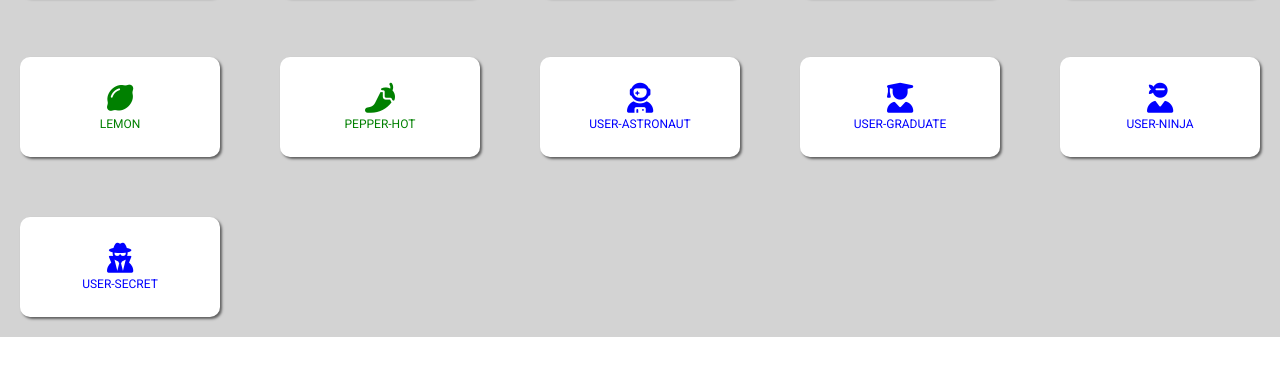
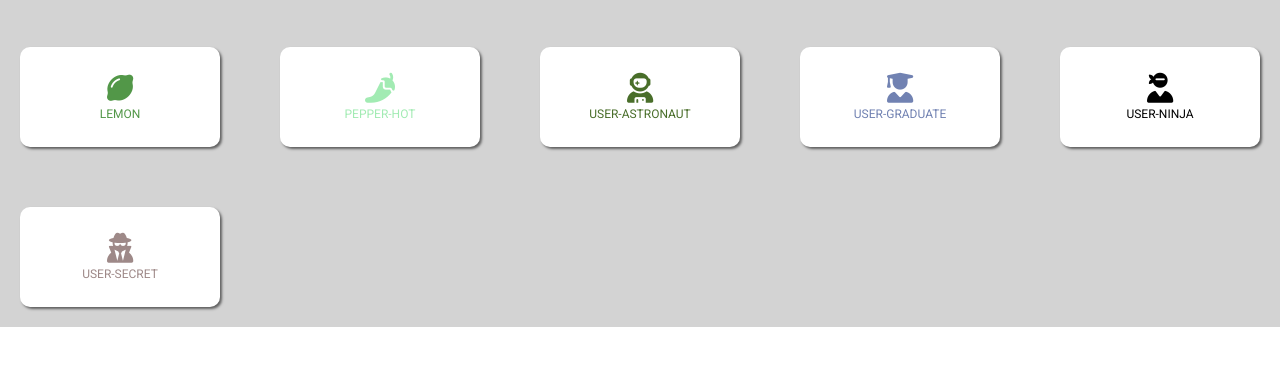
Before and after one commit to LeleGuidi/js-es6-icons, a plain HTML site: page index.html in a window 1280 px wide. Shown: the part 434-800 px from the top of the page. Drawn offline with Linux system fonts and the light colour scheme.

Commit message:
Bonus 1 completato

```diff
--- a/data.js
+++ b/data.js
@@ -4,112 +4,112 @@ const icons = 	[
 		prefix: 'fa-',
 		type: 'animal',
 		family: 'fas',
-		color: 'orange'
+		color: randomColor()
 	},
 	{
 		name: 'crow',
 		prefix: 'fa-',
 		type: 'animal',
 		family: 'fas',
-		color: 'orange'
+		color: randomColor()
 	},
 	{
 		name: 'dog',
 		prefix: 'fa-',
 		type: 'animal',
 		family: 'fas',
-		color: 'orange'
+		color: randomColor()
 	},
 	{
 		name: 'dove',
 		prefix: 'fa-',
 		type: 'animal',
 		family: 'fas',
-		color: 'orange'
+		color: randomColor()
 	},
 	{
 		name: 'dragon',
 		prefix: 'fa-',
 		type: 'animal',
 		family: 'fas',
-		color: 'orange'
+		color: randomColor()
 	},
 	{
 		name: 'horse',
 		prefix: 'fa-',
 		type: 'animal',
 		family: 'fas',
-		color: 'orange'
+		color: randomColor()
 	},
 	{
 		name: 'hippo',
 		prefix: 'fa-',
 		type: 'animal',
 		family: 'fas',
-		color: 'orange'
+		color: randomColor()
 	},
 	{
 		name: 'fish',
 		prefix: 'fa-',
 		type: 'animal',
 		family: 'fas',
-		color: 'orange'
+		color: randomColor()
 	},
 	{
 		name: 'carrot',
 		prefix: 'fa-',
 		type: 'vegetable',
 		family: 'fas',
-		color: 'green'
+		color: randomColor()
 	},
 	{
 		name: 'apple-alt',
 		prefix: 'fa-',
 		type: 'vegetable',
 		family: 'fas',
-		color: 'green'
+		color: randomColor()
 	},
 	{
 		name: 'lemon',
 		prefix: 'fa-',
 		type: 'vegetable',
 		family: 'fas',
-		color: 'green'
+		color: randomColor()
 	},
 	{
 		name: 'pepper-hot',
 		prefix: 'fa-',
 		type: 'vegetable',
 		family: 'fas',
-		color: 'green'
+		color: randomColor()
 	},
 	{
 		name: 'user-astronaut',
 		prefix: 'fa-',
 		type: 'user',
 		family: 'fas',
-		color: 'blue'
+		color: randomColor()
 	},
 	{
 		name: 'user-graduate',
 		prefix: 'fa-',
 		type: 'user',
 		family: 'fas',
-		color: 'blue'
+		color: randomColor()
 	},
 	{
 		name: 'user-ninja',
 		prefix: 'fa-',
 		type: 'user',
 		family: 'fas',
-		color: 'blue'
+		color: randomColor()
 	},
 	{
 		name: 'user-secret',
 		prefix: 'fa-',
 		type: 'user',
 		family: 'fas',
-		color: 'blue'
+		color: randomColor()
 	}
 ];
 
@@ -175,3 +175,11 @@ function printBox(array) {
 		container.append(tpl);
 	}
 }
+
+//Funzione per creare colori casualmente
+function randomColor() {
+	let rundom = Math.floor(Math.random()*16777215).toString(16);
+	let color = "#" + rundom
+	return color
+}
+ console.log(randomColor())
--- a/style.css
+++ b/style.css
@@ -12,7 +12,7 @@ body {
     HEADER
 --------------------*/
 .header-top{
-    padding: 10px;
+    padding: 5px;
 }
 h1 {
     color: rgb(0, 187, 255);
```
